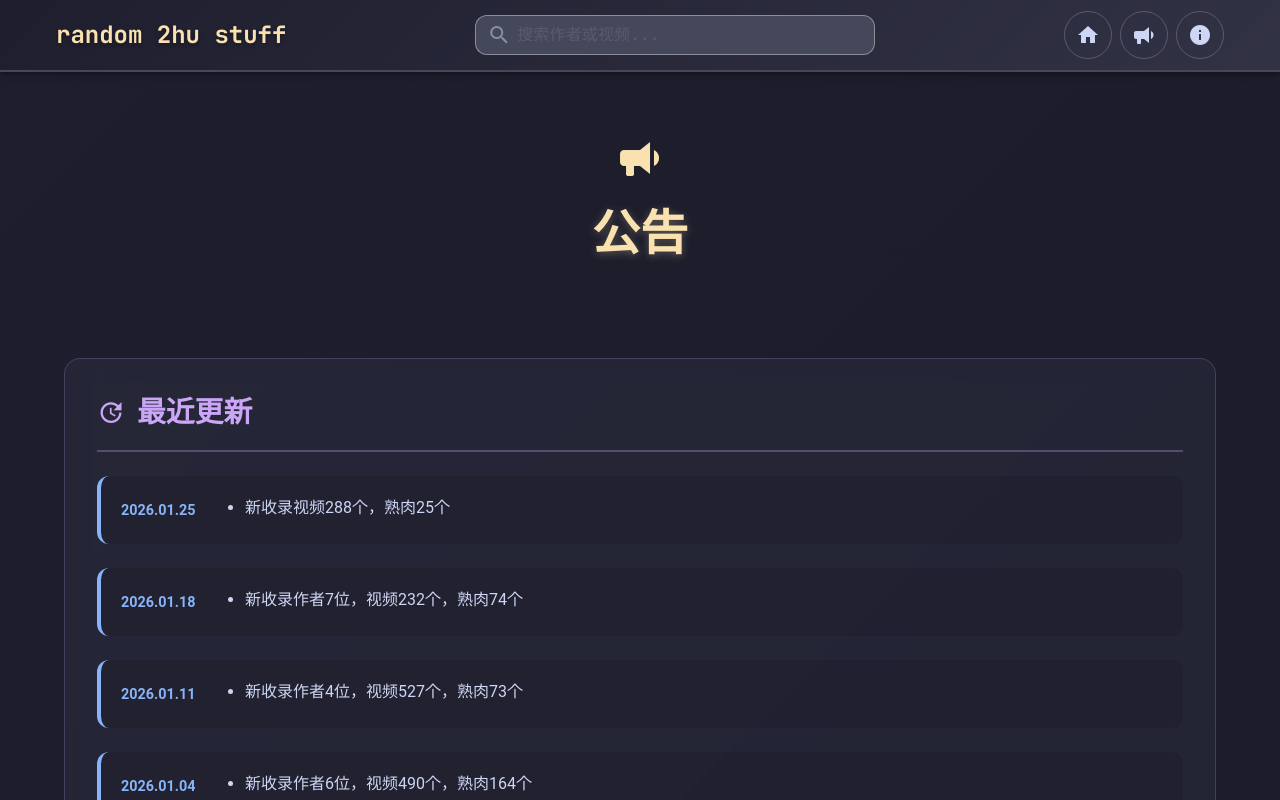
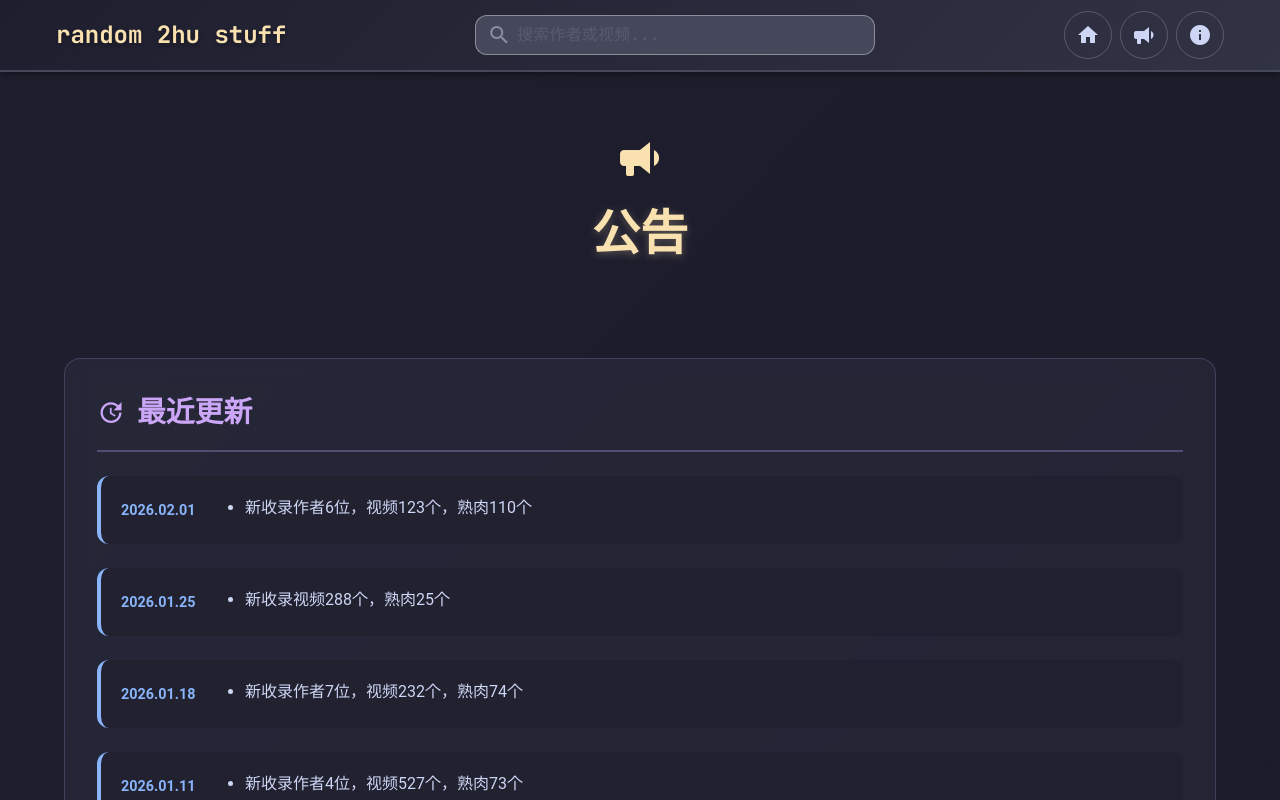
Before and after one commit to RandomNEET/random-2hu-stuff, a Vue app in the folder frontend/: page /announcement in a window 1280 px wide. Shown: the top 800 px of the page. Built offline with nearby package versions, Linux system fonts and the light colour scheme; no server answers.

Commit message:
update content

```diff
--- a/frontend/src/pages/Announcement.vue
+++ b/frontend/src/pages/Announcement.vue
@@ -15,6 +15,15 @@
         </div>
 
         <div class="update-timeline">
+          <div class="update-item">
+            <div class="update-date">2026.02.01</div>
+            <div class="update-content">
+              <ul>
+                <li>新收录作者6位，视频123个，熟肉110个</li>
+              </ul>
+            </div>
+          </div>
+
           <div class="update-item">
             <div class="update-date">2026.01.25</div>
             <div class="update-content">
```
